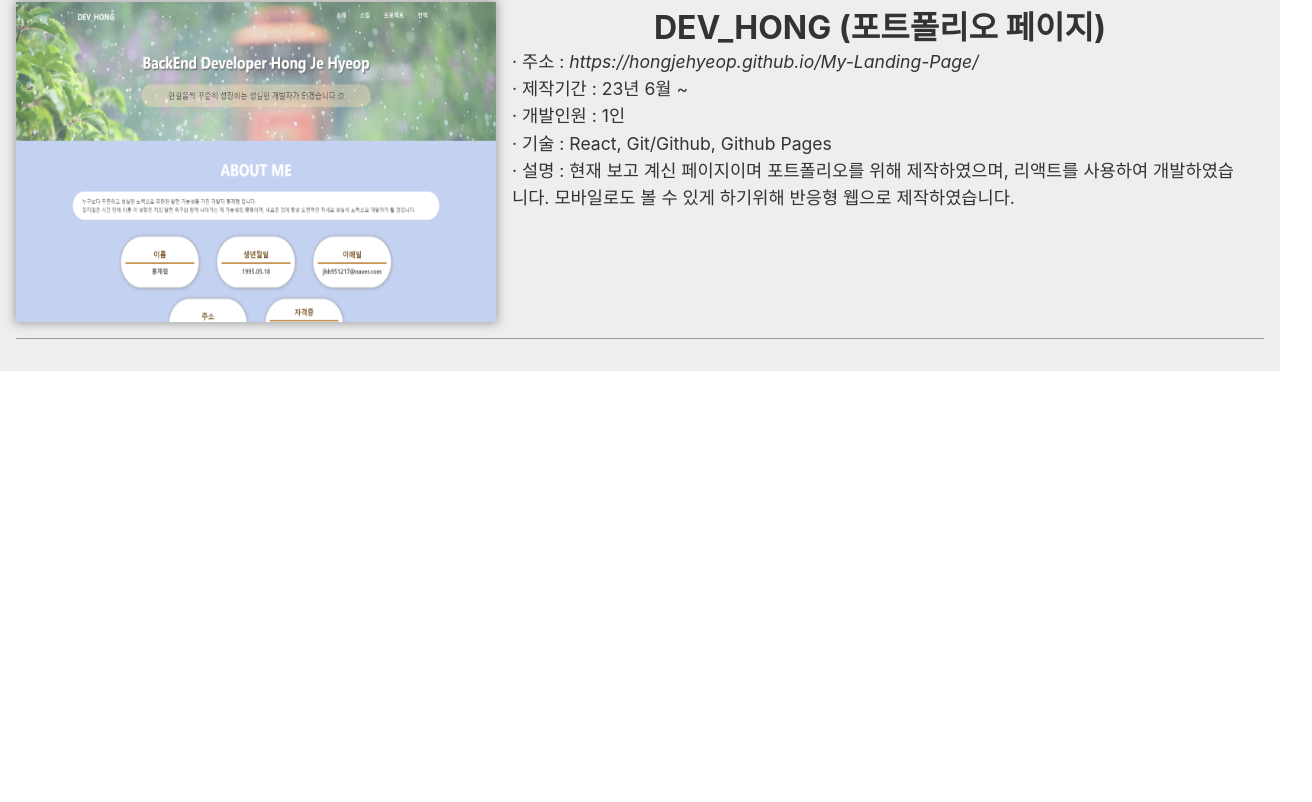
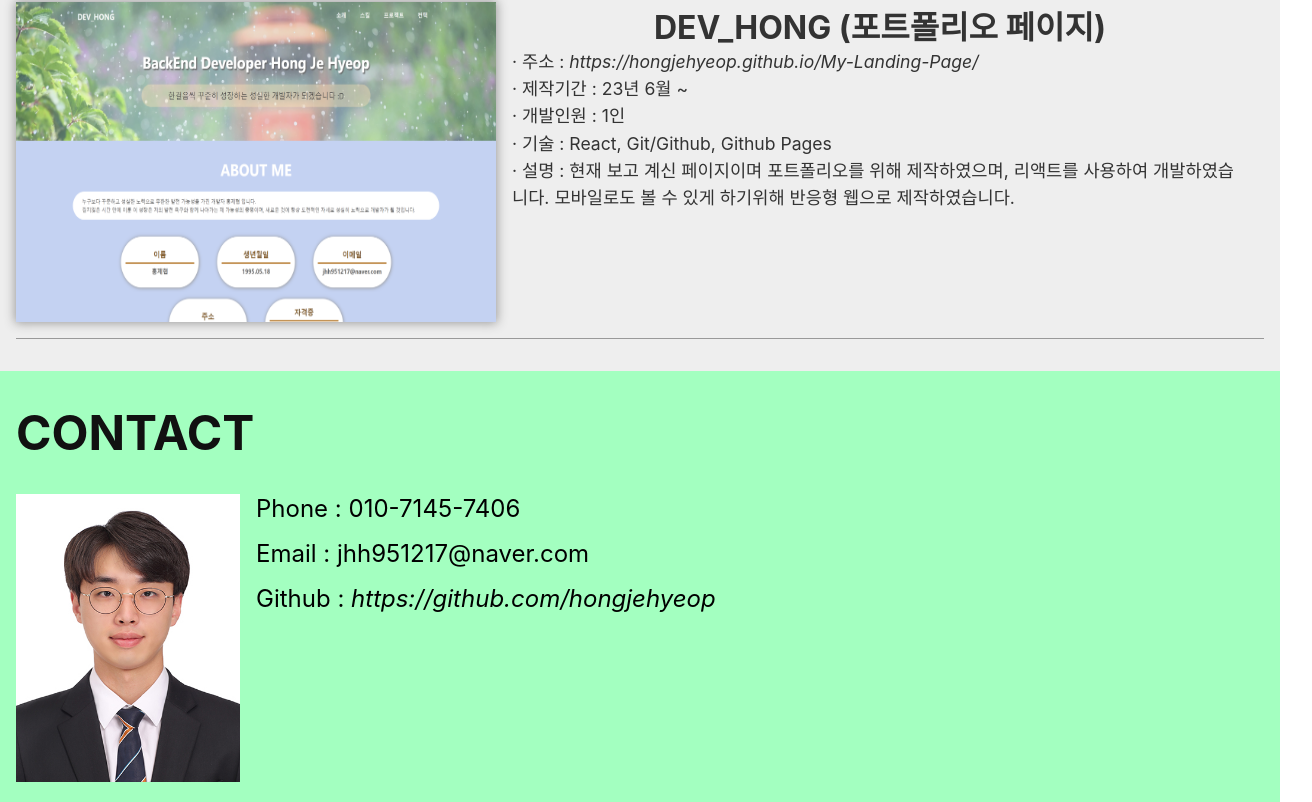
Before and after one commit to HongJeHyeop/My-Landing-Page, a React (Create React App) app: page / in a window 1280 px wide. Shown: the part 2382-3184 px from the top of the page, 1312 px wide, since content can reach past the window. Before the commit the page ends 2753 px from the top, so only its background shows below. Built offline with nearby package versions, Linux system fonts and the light colour scheme.

Commit message:
Add(contact) : create contact component (230628)

```diff
--- a/src/App.js
+++ b/src/App.js
@@ -5,6 +5,8 @@ import TitleImage from "./components/TitleImage";
 import Introduction from './components/Introduction';
 import Skill from './components/Skill';
 import Project from './components/Project';
+import Contact from './components/Contact';
+
 import {useRef} from "react";
 
 function App() {
@@ -42,6 +44,7 @@ function App() {
             <Introduction ref={introRef}/>
             <Skill ref={skillRef}/>
             <Project ref={projectRef}/>
+            <Contact/>
         </div>
     );
 }
--- /dev/null
+++ b/src/components/Contact.js
@@ -0,0 +1,22 @@
+import '../css/contact.css';
+import profileImg from "../img/hongjehyeop.jpg";
+
+function Contact() {
+    return (
+        <div id="contact">
+            <div id="contact-wrap">
+                <h2>CONTACT</h2>
+                <div className="profile-img">
+                    <img src={profileImg} alt=""/>
+                </div>
+                <div className="contact-contents">
+                    <p>Phone : 010-7145-7406</p>
+                    <p>Email : jhh951217@naver.com</p>
+                    <p>Github : <a href="https://github.com/hongjehyeop">https://github.com/hongjehyeop</a></p>
+                </div>
+            </div>
+        </div>
+    )
+}
+
+export default Contact;
--- /dev/null
+++ b/src/css/contact.css
@@ -0,0 +1,36 @@
+#contact {
+    background-color: #a3ffc0;
+}
+
+#contact-wrap {
+    width: 1280px;
+    margin: 0 auto;
+    padding: 1rem;
+
+    display: flex;
+    flex-wrap: wrap;
+}
+
+#contact-wrap > h2 {
+    width: 100%;
+    padding: 1rem 0 2rem 0;
+    font-size: 3rem;
+    color: #111;
+}
+
+#contact-wrap > .profile-img > img {
+    width: 14rem;
+    height: 18rem;
+}
+#contact-wrap > .contact-contents {
+    padding: 0 1rem 1rem 1rem;
+}
+
+.contact-contents > p {
+    margin-bottom: 1rem;
+    font-size: 1.5rem;
+}
+
+.contact-contents > p > a {
+
+}
```
Also changed, not shown: src/img/hongjehyeop.jpg (added).
